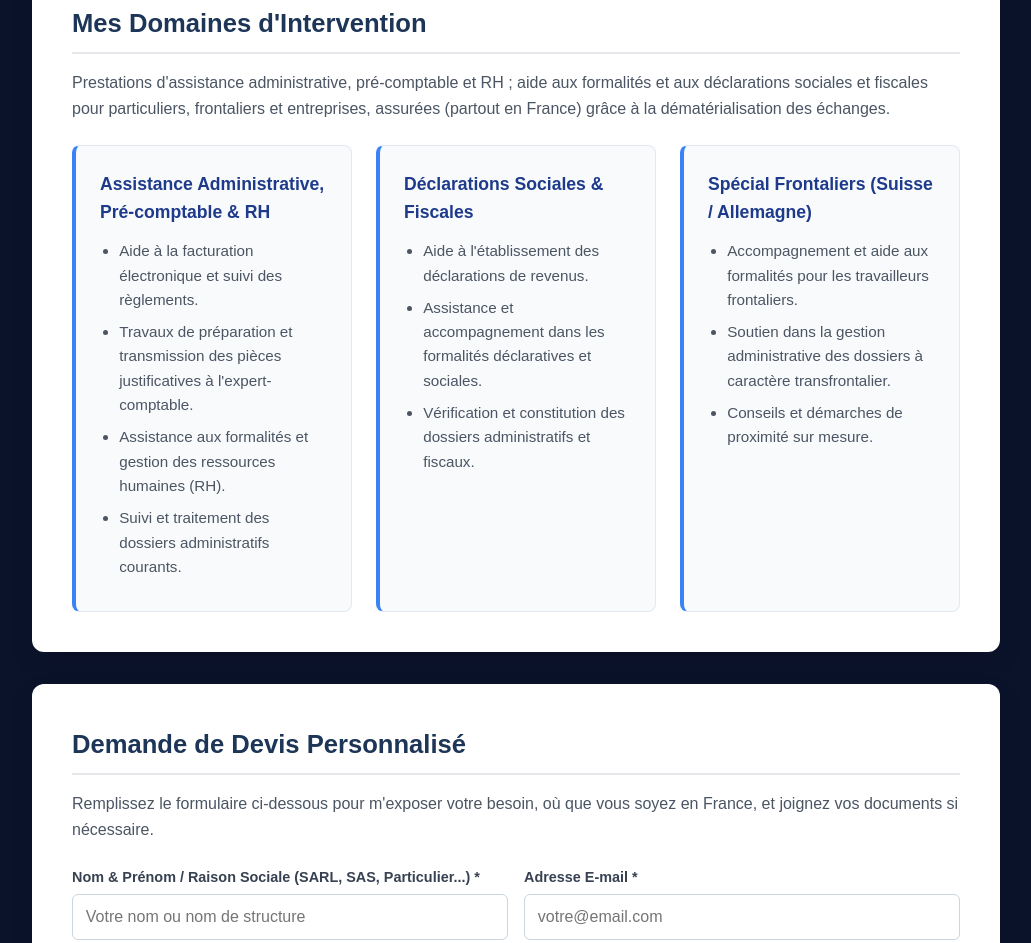
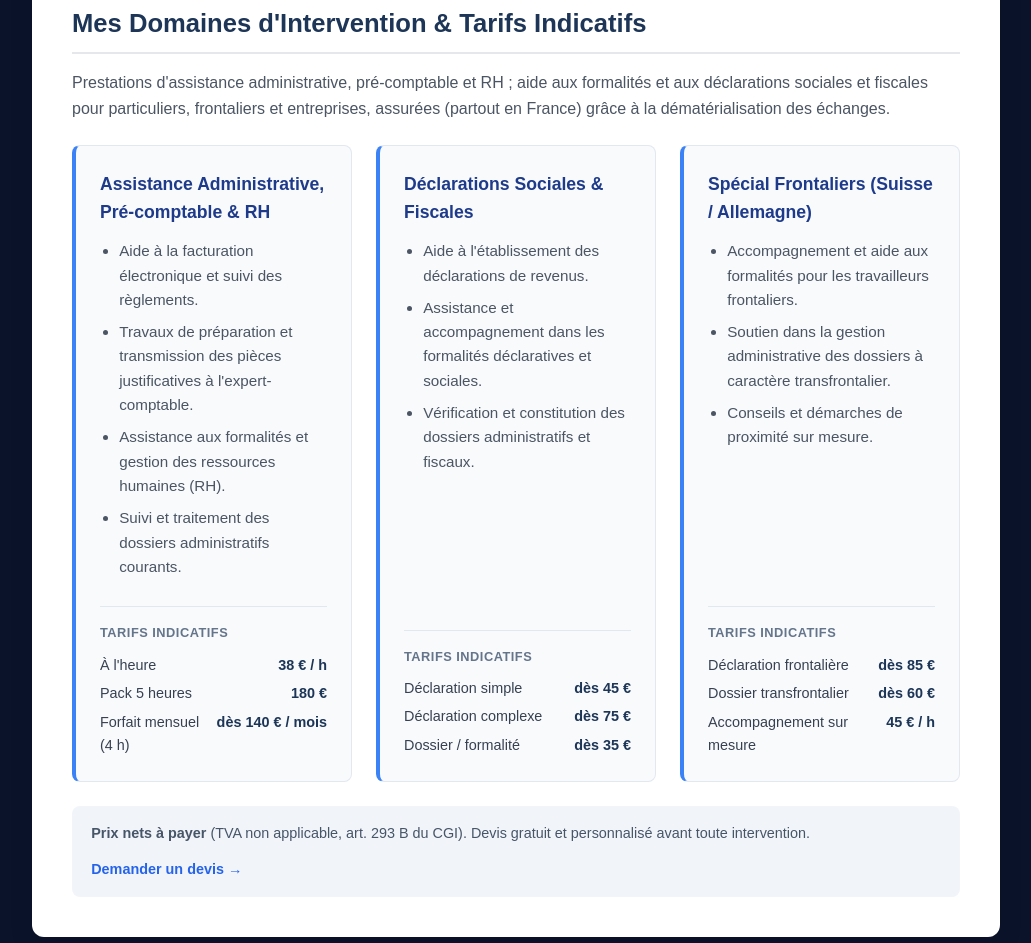
Before and after one commit to ADE-Gestion-sans-frontieres/ade-gestion-pro, a plain HTML site: page index.html in a window 1280 px wide. Shown: the part 639-1582 px from the top of the page, without its empty margins (124-1155 px from the left). Drawn offline with Linux system fonts and the light colour scheme.

Commit message:
Update index.html

```diff
--- a/index.html
+++ b/index.html
@@ -155,6 +155,8 @@
             border-radius: 8px;
             border: 1px solid #e2e8f0;
             border-left: 4px solid #3b82f6;
+            display: flex;
+            flex-direction: column;
         }
         .service-card h4 {
             color: #1e3a8a;
@@ -166,9 +168,62 @@
             padding-left: 1.2rem;
             font-size: 0.95rem;
             color: #4b5563;
+            margin-bottom: 1.2rem;
         }
         .service-card li {
             margin-bottom: 0.5rem;
+        }
+        .card-pricing {
+            margin-top: auto;
+            padding-top: 1rem;
+            border-top: 1px solid #e2e8f0;
+        }
+        .pricing-title {
+            font-size: 0.8rem;
+            font-weight: bold;
+            text-transform: uppercase;
+            letter-spacing: 0.5px;
+            color: #64748b;
+            margin-bottom: 0.6rem;
+        }
+        .price-row {
+            display: flex;
+            justify-content: space-between;
+            align-items: baseline;
+            gap: 0.5rem;
+            font-size: 0.9rem;
+            color: #374151;
+            margin-bottom: 0.35rem;
+        }
+        .price-row:last-child {
+            margin-bottom: 0;
+        }
+        .price-value {
+            font-weight: bold;
+            color: #1d3557;
+            white-space: nowrap;
+        }
+        .pricing-note {
+            margin-top: 1.5rem;
+            padding: 1rem 1.2rem;
+            background-color: #f1f5f9;
+            border-radius: 8px;
+            font-size: 0.9rem;
+            color: #475569;
+            display: flex;
+            flex-wrap: wrap;
+            justify-content: space-between;
+            align-items: center;
+            gap: 0.8rem;
+        }
+        .pricing-note a {
+            color: #2563eb;
+            font-weight: bold;
+            text-decoration: none;
+            white-space: nowrap;
+        }
+        .pricing-note a:hover {
+            text-decoration: underline;
         }
         form {
             display: flex;
@@ -283,7 +338,7 @@
             </div>
         </div>
         <div class="nav-links">
-            <a href="#services">Prestations</a>
+            <a href="#services">Prestations & Tarifs</a>
             <a href="#devis">Devis</a>
             <a href="#contact">Contact</a>
         </div>
@@ -302,7 +357,7 @@
     <div class="container">
 
         <section id="services">
-            <h3>Mes Domaines d'Intervention</h3>
+            <h3>Mes Domaines d'Intervention & Tarifs Indicatifs</h3>
             <p style="color: #4b5563; margin-bottom: 1.5rem;">Prestations d'assistance administrative, pré-comptable et RH ; aide aux formalités et aux déclarations sociales et fiscales pour particuliers, frontaliers et entreprises, assurées (partout en France) grâce à la dématérialisation des échanges.</p>
 
             <div class="services-grid">
@@ -315,6 +370,21 @@
                         <li>Assistance aux formalités et gestion des ressources humaines (RH).</li>
                         <li>Suivi et traitement des dossiers administratifs courants.</li>
                     </ul>
+                    <div class="card-pricing">
+                        <div class="pricing-title">Tarifs indicatifs</div>
+                        <div class="price-row">
+                            <span>À l'heure</span>
+                            <span class="price-value">38 € / h</span>
+                        </div>
+                        <div class="price-row">
+                            <span>Pack 5 heures</span>
+                            <span class="price-value">180 €</span>
+                        </div>
+                        <div class="price-row">
+                            <span>Forfait mensuel (4 h)</span>
+                            <span class="price-value">dès 140 € / mois</span>
+                        </div>
+                    </div>
                 </div>
 
                 <div class="service-card">
@@ -324,6 +394,21 @@
                         <li>Assistance et accompagnement dans les formalités déclaratives et sociales.</li>
                         <li>Vérification et constitution des dossiers administratifs et fiscaux.</li>
                     </ul>
+                    <div class="card-pricing">
+                        <div class="pricing-title">Tarifs indicatifs</div>
+                        <div class="price-row">
+                            <span>Déclaration simple</span>
+                            <span class="price-value">dès 45 €</span>
+                        </div>
+                        <div class="price-row">
+                            <span>Déclaration complexe</span>
+                            <span class="price-value">dès 75 €</span>
+                        </div>
+                        <div class="price-row">
+                            <span>Dossier / formalité</span>
+                            <span class="price-value">dès 35 €</span>
+                        </div>
+                    </div>
                 </div>
 
                 <div class="service-card">
@@ -333,8 +418,28 @@
                         <li>Soutien dans la gestion administrative des dossiers à caractère transfrontalier.</li>
                         <li>Conseils et démarches de proximité sur mesure.</li>
                     </ul>
+                    <div class="card-pricing">
+                        <div class="pricing-title">Tarifs indicatifs</div>
+                        <div class="price-row">
+                            <span>Déclaration frontalière</span>
+                            <span class="price-value">dès 85 €</span>
+                        </div>
+                        <div class="price-row">
+                            <span>Dossier transfrontalier</span>
+                            <span class="price-value">dès 60 €</span>
+                        </div>
+                        <div class="price-row">
+                            <span>Accompagnement sur mesure</span>
+                            <span class="price-value">45 € / h</span>
+                        </div>
+                    </div>
                 </div>
 
+            </div>
+
+            <div class="pricing-note">
+                <span><strong>Prix nets à payer</strong> (TVA non applicable, art. 293 B du CGI). Devis gratuit et personnalisé avant toute intervention.</span>
+                <a href="#devis">Demander un devis →</a>
             </div>
         </section>
 
```
